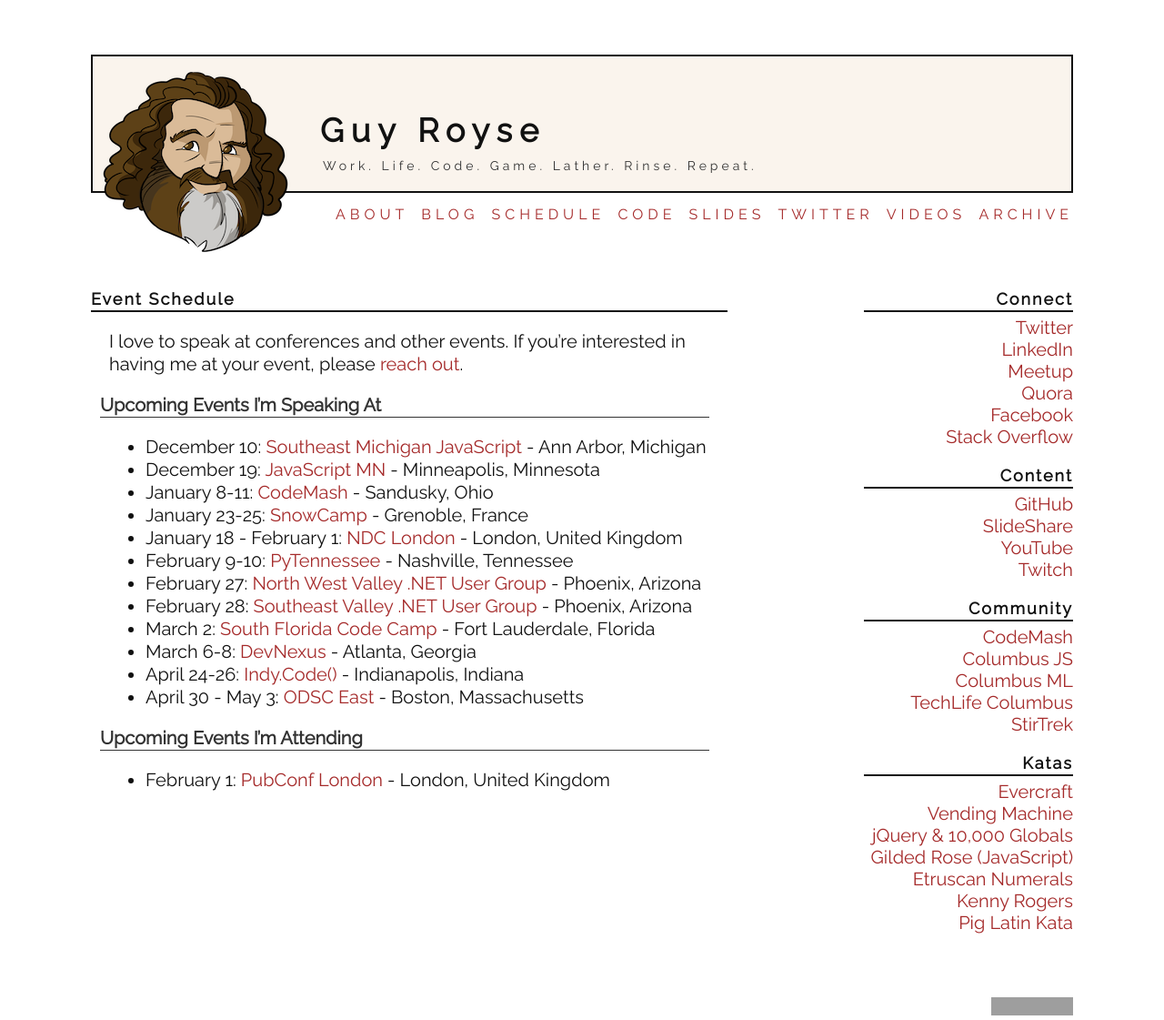
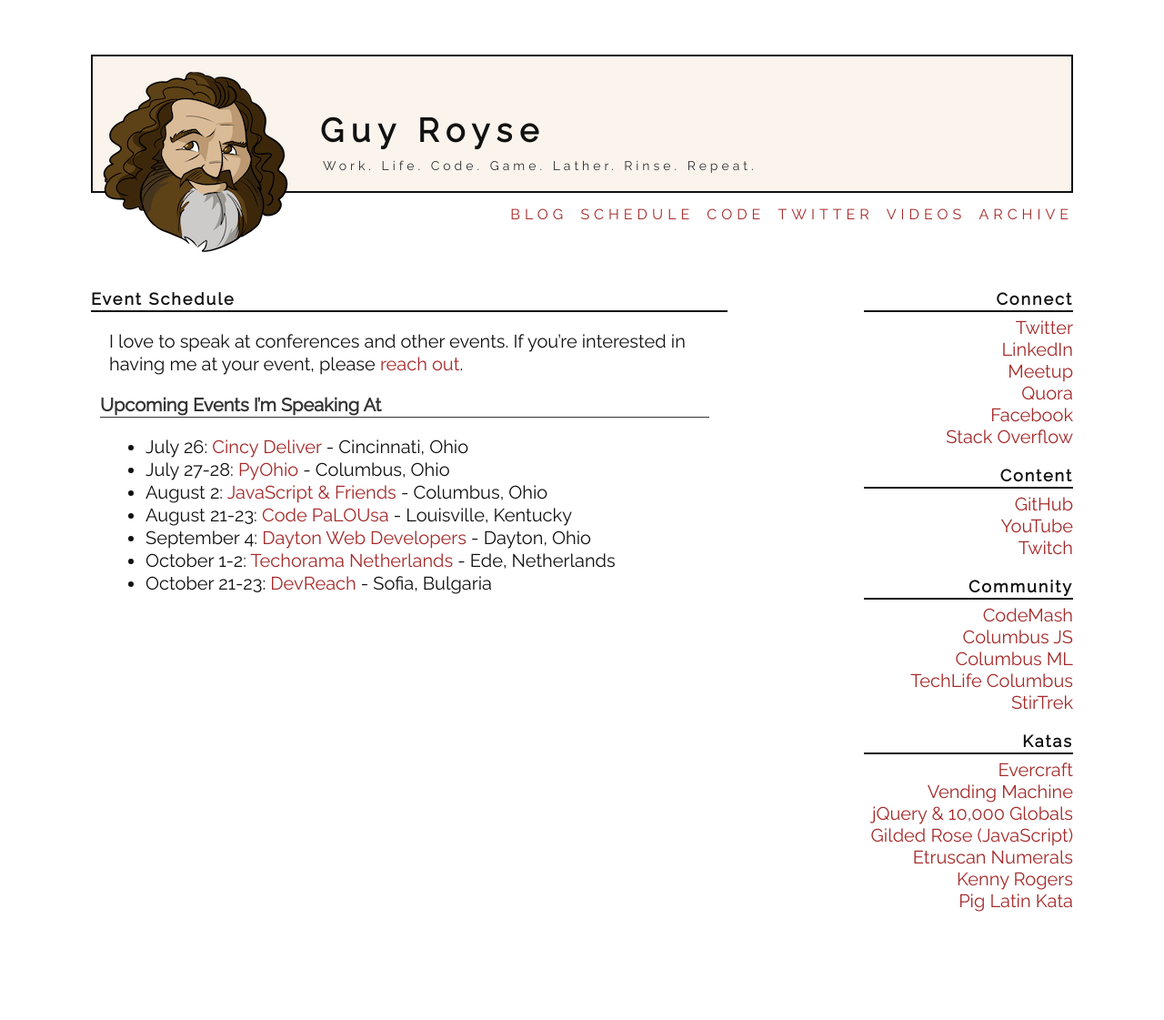
Before and after one commit to guyroyse/guyroyse.github.com, a Jekyll site: the page built from schedule/index.markdown, in a window 1280 px wide. Shown: the whole page at 91% size. Built offline with Jekyll 4.4.1, drawn with Linux system fonts in a browser that asks for light colours; after the commit the page ends 1022 px from its top, so only the background shows below that; grey boxes are pictures that could not be loaded.

Commit message:
updated schedule, removed about page

```diff
--- a/_layouts/default.html
+++ b/_layouts/default.html
@@ -37,11 +37,9 @@
 
 <nav>
   <ul>
-    <li><a href="/about">About</a></li>
     <li><a href="/">Blog</a></li>
     <li><a href="/schedule">Schedule</a></li>
     <li><a href="http://github.com/guyroyse">Code</a></li>
-    <li><a href="http://www.slideshare.net/GuyRoyse">Slides</a></li>
     <li><a href="http://twitter.com/guyroyse">Twitter</a></li>
     <li><a href="https://www.youtube.com/channel/UCNt5SDc6LosO41E77jr59cQ">Videos</a></li>
     <li><a href="/archive">Archive</a></li>
@@ -67,7 +65,6 @@
   <h1 class="title">Content</h1>
   <ul>
     <li><a href="http://github.com/guyroyse">GitHub</a></li>
-    <li><a href="http://slideshare.net/GuyRoyse">SlideShare</a></li>
     <li><a href="https://www.youtube.com/channel/UCNt5SDc6LosO41E77jr59cQ">YouTube</a></li>
     <li><a href="https://www.twitch.tv/guyroyse">Twitch</a></li>
   </ul>
@@ -92,8 +89,6 @@
     <li><a href="https://github.com/guyroyse/pig-latin-kata">Pig Latin Kata</a></li>
   </ul>
 
-  <a class="license" href="http://creativecommons.org/licenses/by-nc-nd/3.0/us/" rel="license"><img alt="Creative Commons License" style="border-width:0" src="http://i.creativecommons.org/l/by-nc-nd/3.0/us/88x31.png"></a>
-
 </aside>
 
 </body>
--- a/schedule/index.markdown
+++ b/schedule/index.markdown
@@ -7,19 +7,10 @@
 
 # Upcoming Events I'm Speaking At
 
-- December 10: [Southeast Michigan JavaScript](https://www.meetup.com/SEM-JS/events/256735821/) - Ann Arbor, Michigan
-- December 19: [JavaScript MN](https://www.meetup.com/JavaScriptMN/events/tqfvfqyxqbjc/) - Minneapolis, Minnesota
-- January 8-11: [CodeMash](http://www.codemash.org/) - Sandusky, Ohio
-- January 23-25: [SnowCamp](https://snowcamp.io/en/) - Grenoble, France
-- January 18 - February 1: [NDC London](https://ndc-london.com/talk/an-introduction-to-webassembly/) - London, United Kingdom
-- February 9-10: [PyTennessee](https://www.pytennessee.org/) - Nashville, Tennessee
-- February 27: [North West Valley .NET User Group](https://www.meetup.com/NWVDNUG/events/256788926/) - Phoenix, Arizona
-- February 28: [Southeast Valley .NET User Group](https://www.meetup.com/sevdnug/events/256789033) - Phoenix, Arizona
-- March 2: [South Florida Code Camp](https://www.fladotnet.com/codecamp/SpeakerBio.aspx?SpeakerID=930) - Fort Lauderdale, Florida
-- March 6-8: [DevNexus](https://devnexus.com/speakers/1495) - Atlanta, Georgia
-- April 24-26: [Indy.Code()](https://indycode.amegala.com/) - Indianapolis, Indiana
-- April 30 - May 3: [ODSC East](https://odsc.com/boston) - Boston, Massachusetts
-
-# Upcoming Events I'm Attending
-
-- February 1: [PubConf London](https://pubconf.io/) - London, United Kingdom
+- July 26: [Cincy Deliver](https://www.dayofagile.org/) - Cincinnati, Ohio
+- July 27-28: [PyOhio](https://www.pyohio.org/2019/) - Columbus, Ohio
+- August 2: [JavaScript & Friends](https://www.javascriptandfriends.com/) - Columbus, Ohio
+- August 21-23: [Code PaLOUsa](http://www.codepalousa.com/) - Louisville, Kentucky
+- September 4: [Dayton Web Developers](https://www.meetup.com/dayton-web-developers/) - Dayton, Ohio
+- October 1-2: [Techorama Netherlands](https://www.techorama.nl/) - Ede, Netherlands
+- October 21-23: [DevReach](https://www.telerik.com/devreach) - Sofia, Bulgaria
```
Also changed, not shown: about/index.markdown (deleted, +0 -46 lines).
